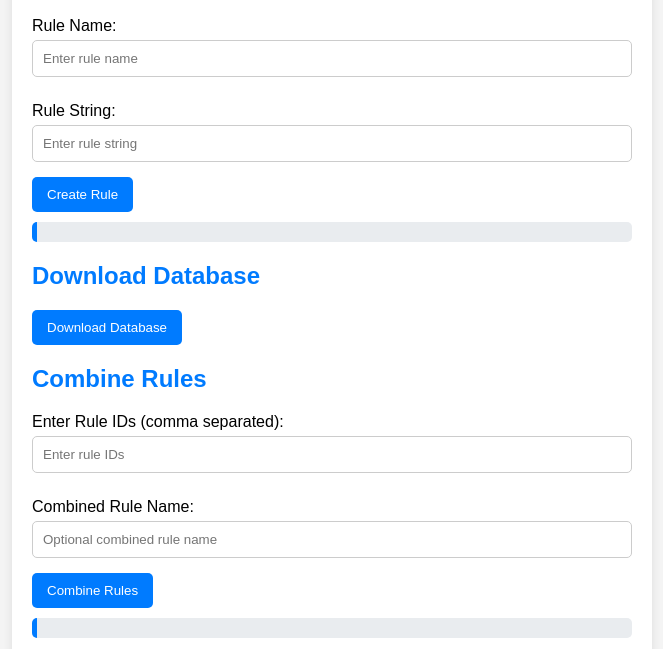
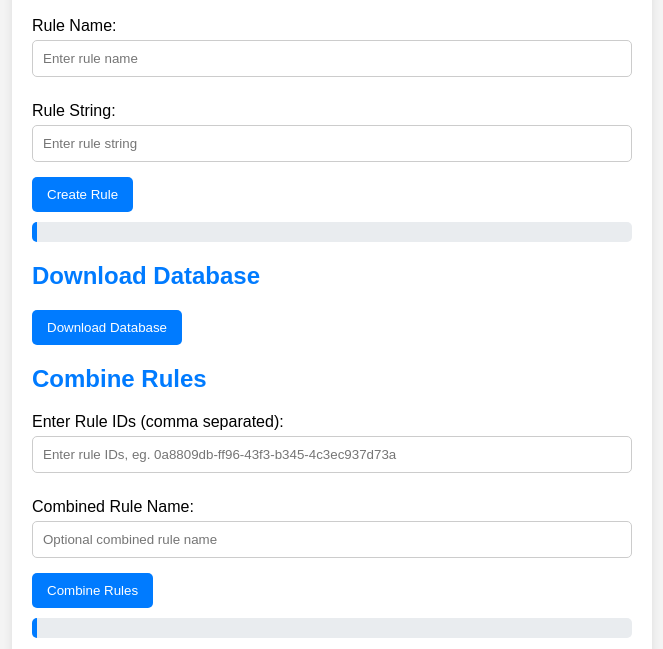
Before and after one commit to SanyamGarg12/Rule-Engine-with-AST, a website: page index.html in a window 1280 px wide. Shown: the part 151-800 px from the top of the page, without its empty margins (308-971 px from the left). Drawn offline with Linux system fonts and the light colour scheme.

Commit message:
added clarity

```diff
--- a/index.html
+++ b/index.html
@@ -101,7 +101,7 @@
         <!-- Combine Rules Section -->
         <h2>Combine Rules</h2>
         <label for="combineRuleIds">Enter Rule IDs (comma separated):</label>
-        <input type="text" id="combineRuleIds" placeholder="Enter rule IDs" required>
+        <input type="text" id="combineRuleIds" placeholder="Enter rule IDs, eg. 0a8809db-ff96-43f3-b345-4c3ec937d73a" required>
 
         <label for="combinedRuleName">Combined Rule Name:</label>
         <input type="text" id="combinedRuleName" placeholder="Optional combined rule name">
```
